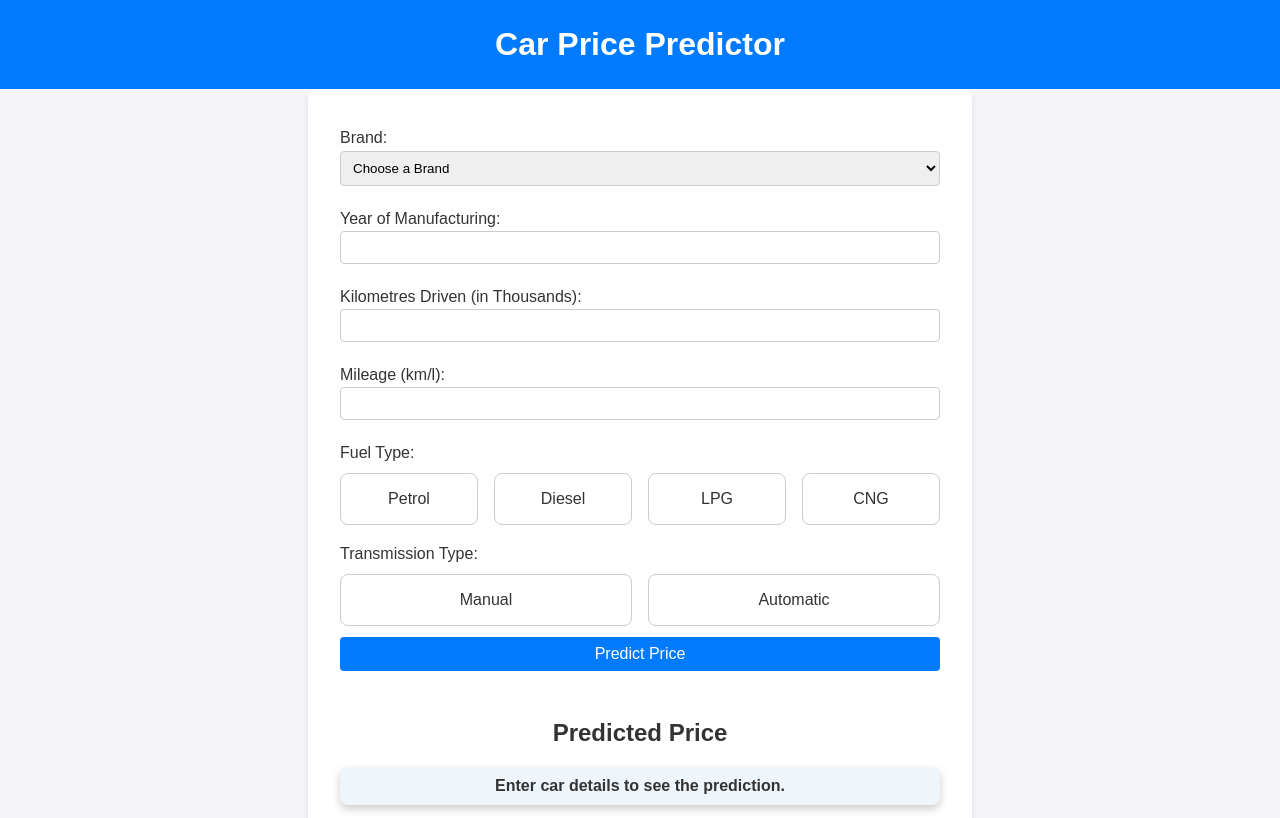
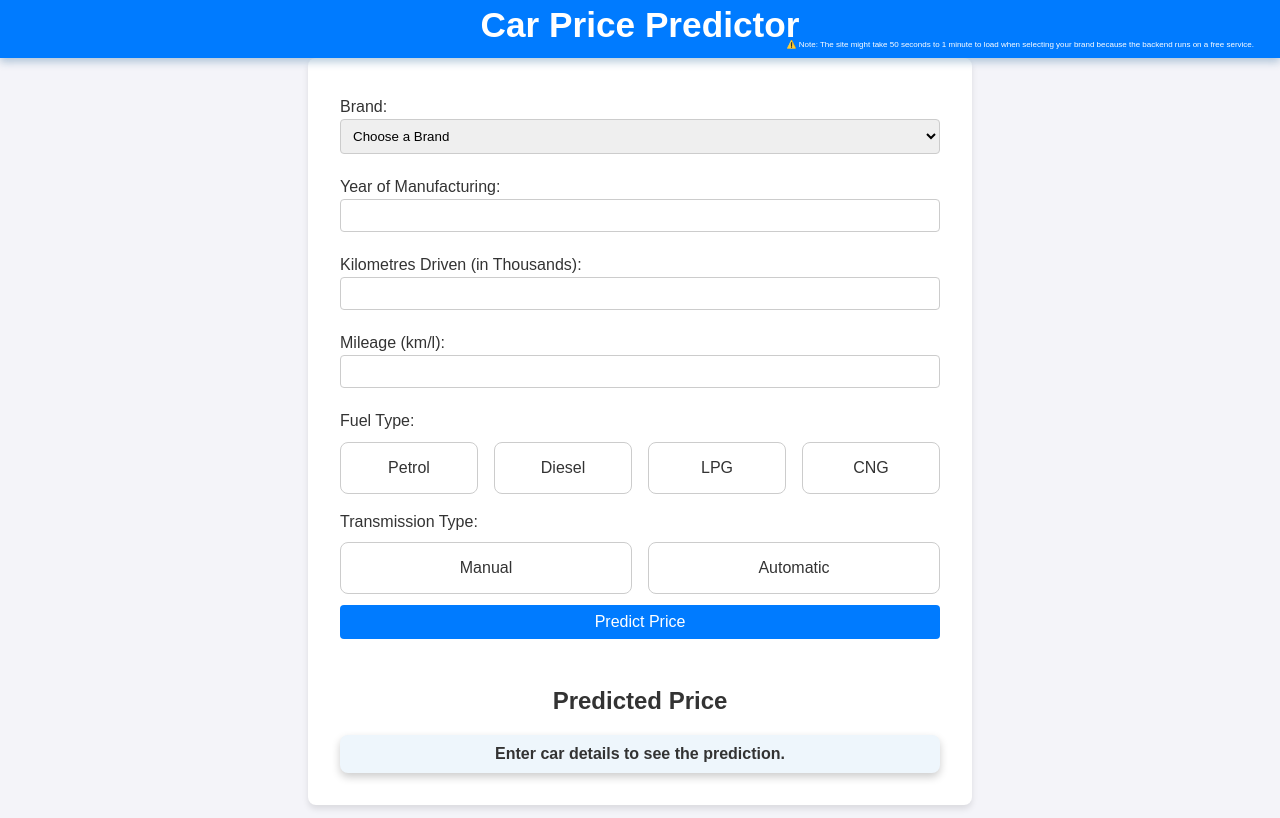
Before and after one commit to gautam-k05/car_price_predictor, a plain HTML site: page client/index.html in a window 1280 px wide. Shown: the top 818 px of the page. Drawn offline with nearby package versions, Linux system fonts and the light colour scheme; no server answers.

Commit message:
Important changes to front end

```diff
--- a/client/app.css
+++ b/client/app.css
@@ -11,7 +11,33 @@ header {
     color: white;
     text-align: center;
     padding: 0.3rem;
+    position: relative;
+    box-shadow: 0px 4px 8px rgba(23, 91, 143, 0.3);
 }
+
+
+
+header h1 {
+    font-size: 2.2rem;
+    margin: 0;
+    padding-bottom: 0.5rem;
+}
+
+header .server-info {
+    font-size: 0.5rem;
+    color: white; /* Highlighted warning color */
+    margin: 0;
+    padding: 0.5rem 1rem;
+    /* background-color: #0f3950; Contrasting background */
+    border-radius: 5px;
+    display: inline-block;
+    /* box-shadow: 0px 2px 4px rgba(23, 91, 143, 0.3); */
+    margin-top: 0.5rem;
+    position: absolute; /* To position it inside the header */
+    bottom: 1px; /* Offset from the bottom */
+    right: 10px; /* Offset from the right */
+}
+
 
 main {
     padding: 2rem;
--- a/client/index.html
+++ b/client/index.html
@@ -9,6 +9,9 @@
 <body>
     <header>
         <h1>Car Price Predictor</h1>
+        <p class="server-info">
+            ⚠️ Note: The site might take 50 seconds to 1 minute to load when selecting your brand because the backend runs on a free service.
+        </p>
     </header>
     <main>
         <form id="carForm" onsubmit="onEstimatePrice(event)">
```
